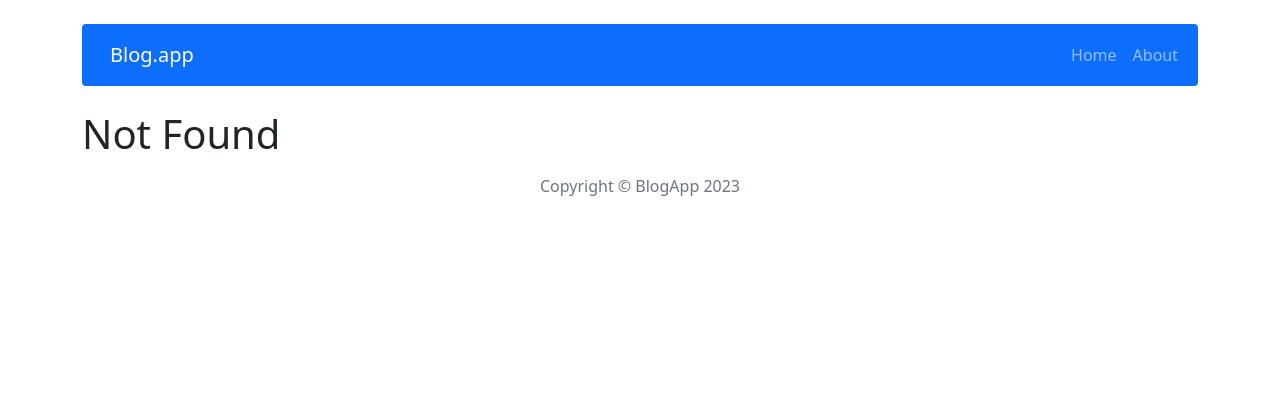
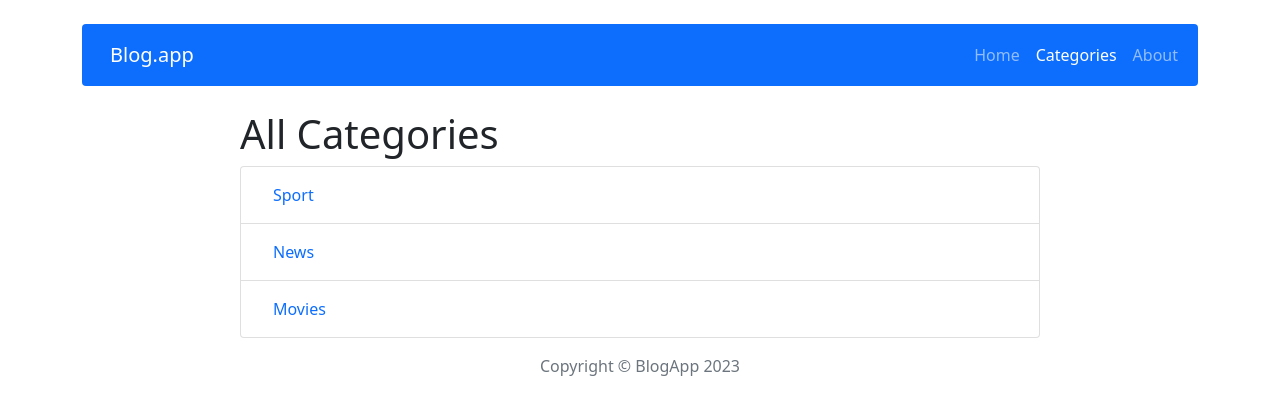
Before and after one commit to aleks-sobiecka/Crud-app, a React (Create React App) app: page /categories in a window 1280 px wide. Before the commit this address had no page. Shown: the top 414 px of the page. Built offline with nearby package versions, Linux system fonts and the light colour scheme.

Commit message:
Add Categories page

```diff
--- a/src/App.js
+++ b/src/App.js
@@ -7,6 +7,8 @@ import About from './commponents/pages/About/About';
 import NotFound from './commponents/pages/NotFound/NotFound';
 import Header from './commponents/views/Header/Header';
 import Footer from './commponents/views/Footer/Footer';
+import Categories from './commponents/pages/Categories/Categories';
+import Category from './commponents/features/Category/Category';
 import { Container } from 'react-bootstrap';
 
 
@@ -20,6 +22,8 @@ const App = () => {
         <Route path="/post/add" element={<AddPost />} />
         <Route path="/post/edit/:postId" element={<EditPost />} />
         <Route path="/about" element={<About />} />
+        <Route path="/categories" element={<Categories />} />
+        <Route path="/categories/:categoryName" element={<Category />} />
         <Route path="*" element={<NotFound />} />
       </Routes>
       <Footer />
--- /dev/null
+++ b/src/commponents/features/AllCategories/AllCategories.js
@@ -0,0 +1,24 @@
+import { getAllCategories } from "../../../redux/categoriesRedux";
+import { ListGroup } from "react-bootstrap";
+import { useSelector } from "react-redux";
+import { NavLink } from 'react-router-dom';
+import Nav from 'react-bootstrap/Nav';
+
+const AllCategories = () =>{
+
+    const categories = useSelector(getAllCategories);
+
+    return (
+        <section className="mx-auto" style={{ minWidth: '300px', maxWidth: '800px' }} >
+            <h1>All Categories</h1>
+            <ListGroup>
+            {categories.map(category =>
+                <ListGroup.Item>
+                    <Nav.Link as={NavLink} to={"/categories/" + category }>{category}</Nav.Link>
+                </ListGroup.Item>
+                )}
+            </ListGroup>
+        </section>)
+}
+
+export default AllCategories;
--- /dev/null
+++ b/src/commponents/features/Category/Category.js
@@ -0,0 +1,58 @@
+import { useParams } from "react-router-dom";
+import { useSelector } from "react-redux";
+import { getPostsByCategory } from "../../../redux/postsRedux";
+import { Row, Col } from "react-bootstrap";
+import { Card } from "react-bootstrap";
+import { Stack } from "react-bootstrap";
+import { dateToStr } from "../../../utils/dateToStr";
+import { NavLink } from "react-router-dom";
+import { Button } from "react-bootstrap";
+
+const Category = () =>{
+
+    const { categoryName } = useParams();
+    const posts = useSelector(state => getPostsByCategory(state, categoryName));
+
+    if(posts.length === 0 ) return (
+        <article>
+            <h1 className="mb-4">Category: {categoryName}</h1>
+            <p>No posts in this category...</p>
+        </article>
+    )
+
+    else return (
+        <article>
+            <h1 className="mb-4">Category: {categoryName}</h1>
+            <Row lg={3}>
+                {posts.map(post =>
+                    <Col key={post.id}>
+                        <Card className="mr-2 mb-3" style={{ minWidth: '18rem' }}>
+                            <Card.Body>
+                                <Card.Title>{post.title}</Card.Title>
+                                <Stack direction="horizontal" gap={1}>
+                                    <Card.Subtitle>Author: </Card.Subtitle>
+                                    <Card.Text>{post.author}</Card.Text>
+                                </Stack>
+                                <Stack direction="horizontal" gap={1}>
+                                    <Card.Subtitle>Published: </Card.Subtitle>
+                                    <Card.Text>{dateToStr(post.publishedDate)}</Card.Text>
+                                </Stack>
+                                <Stack direction="horizontal" gap={1} className="mb-2">
+                                    <Card.Subtitle>Category: </Card.Subtitle>
+                                    <Card.Text>{post.category}</Card.Text>
+                                </Stack>
+                                <Card.Text>{post.shortDescription}</Card.Text>
+                                <NavLink to={"/post/" + post.id}>
+                                    <Button variant="primary">Read more</Button>
+                                </NavLink>
+                            </Card.Body>
+                        </Card>
+                    </Col>)}
+            </Row>
+        </article>
+        )
+
+
+}
+
+export default Category;
--- /dev/null
+++ b/src/commponents/pages/Categories/Categories.js
@@ -0,0 +1,13 @@
+import AllCategories from "../../features/AllCategories/AllCategories";
+
+const Categories = () =>{
+    return (
+        <section>
+            <AllCategories />
+        </section>
+        )
+
+
+}
+
+export default Categories;
--- a/src/commponents/views/NavBar/NavBar.js
+++ b/src/commponents/views/NavBar/NavBar.js
@@ -14,6 +14,7 @@ const NavBar = () =>{
                 <Navbar.Collapse className="justify-content-end" id="responsive-navbar-nav">
                     <Nav className="justify-content-end" >
                         <Nav.Link as={NavLink} to="/">Home</Nav.Link>
+                        <Nav.Link as={NavLink} to="/categories">Categories</Nav.Link>
                         <Nav.Link as={NavLink} to="/about">About</Nav.Link>
                     </Nav>
                 </Navbar.Collapse>
--- a/src/redux/initialState.js
+++ b/src/redux/initialState.js
@@ -25,7 +25,7 @@ const initialState = {
             content: 'Main content of the article',
             publishedDate: new Date('03-09-2023'),
             author: 'John Doe',
-            category: 'News',
+            category: 'Sport',
         },
         {
             id: '4',
--- a/src/redux/postsRedux.js
+++ b/src/redux/postsRedux.js
@@ -3,6 +3,7 @@ import shortid from 'shortid';
 //selectors
 export const getAllPosts = state => state.posts;
 export const getPostById = ({ posts }, postId) => posts.find(post => post.id === postId);
+export const getPostsByCategory = ({ posts }, categoryName) => posts.filter(post => post.category === categoryName);
 
 // actions
 const createActionName = actionName => `app/posts/${actionName}`;
```
